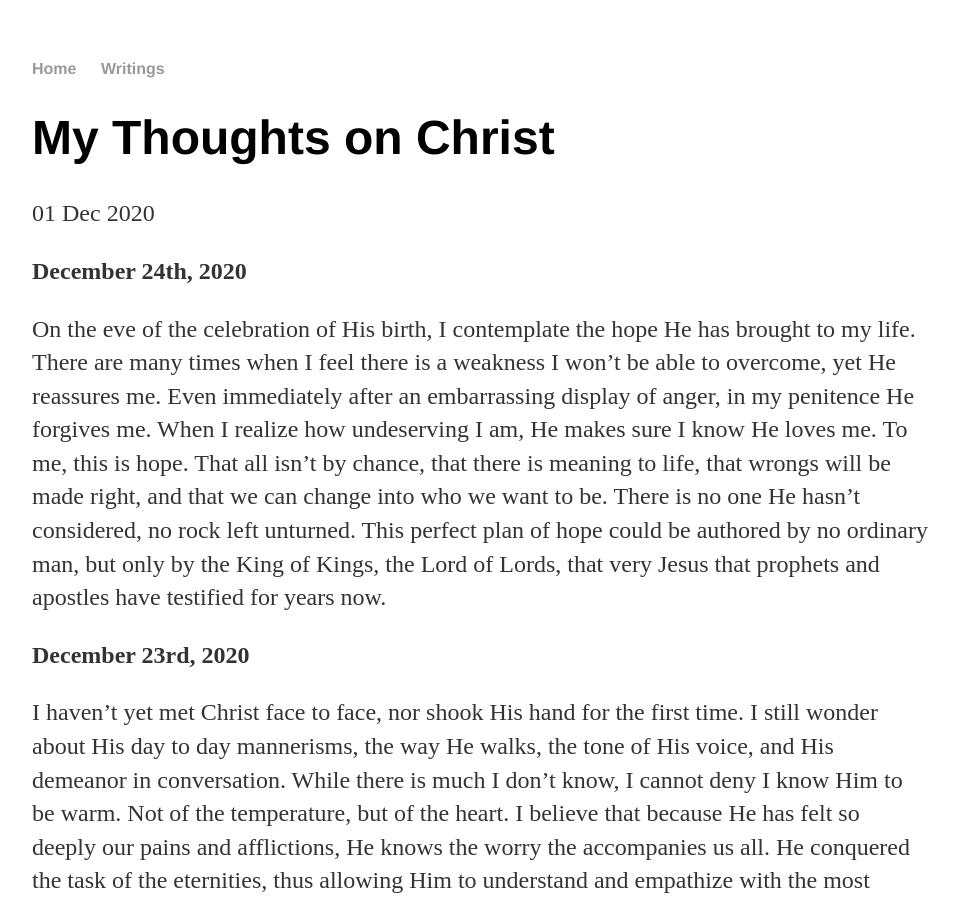
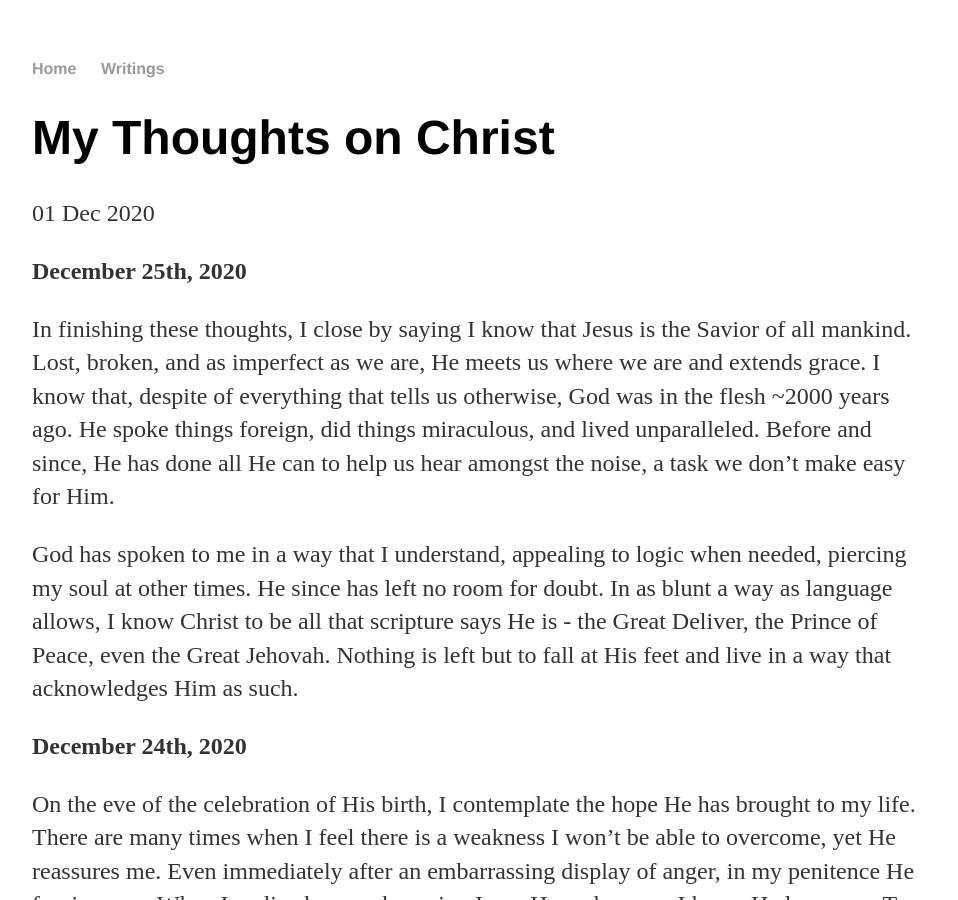
Before and after one commit to huntermaxfield/huntermaxfield.github.io, a Jekyll site: the page built from _posts/2020-12-01-christmas-posts-2020.md, in a window 1280 px wide and 900 px high. Shown: the whole window, without its empty margins (160-1118 px from the left). Built offline with Jekyll 4.4.1, drawn with Linux system fonts in a browser that asks for light colours.

Commit message:
new post

```diff
--- a/_posts/2020-12-01-christmas-posts-2020.md
+++ b/_posts/2020-12-01-christmas-posts-2020.md
@@ -2,6 +2,14 @@
 layout: post
 title: "My Thoughts on Christ"
 ---
+
+**December 25th, 2020**
+
+In finishing these thoughts, I close by saying I know that Jesus is the Savior of all mankind.  Lost, broken, and as imperfect as we are, He meets us where we are and extends grace. I know that, despite of everything that tells us otherwise, God was in the flesh ~2000 years ago.  He spoke things foreign, did things miraculous, and lived unparalleled.  Before and since, He has done all He can to help us hear amongst the noise, a task we don't make easy for Him.
+
+God has spoken to me in a way that I understand, appealing to logic when needed, piercing my soul at other times.  He since has left no room for doubt.  In as blunt a way as language allows, I know Christ to be all that scripture says He is - the Great Deliver, the Prince of Peace, even the Great Jehovah.  Nothing is left but to fall at His feet and live in a way that acknowledges Him as such.
+
+
 
 **December 24th, 2020**
 
```
